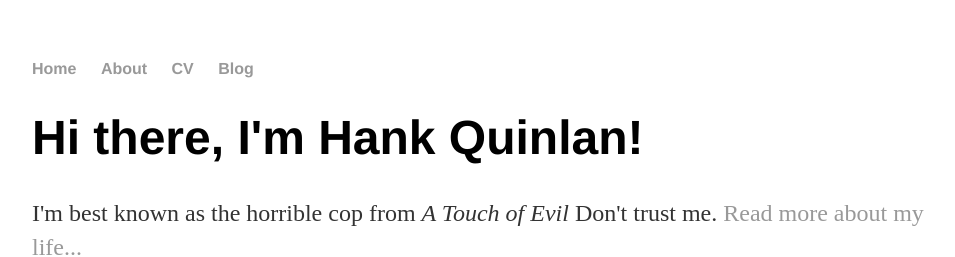
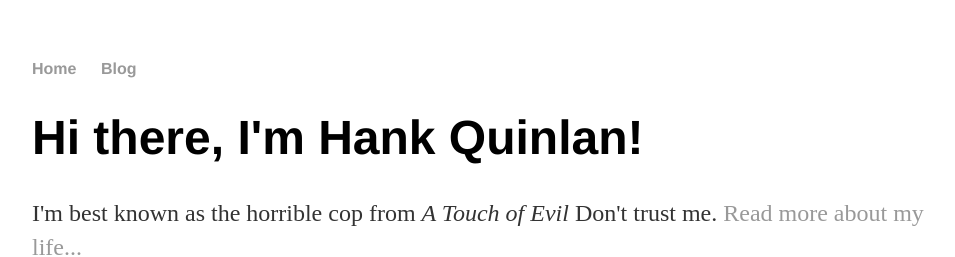
Before and after one commit to DangSinslay/DangSinslay.github.io, a Jekyll site: the page built from index.html, in a window 1280 px wide. Shown: the top 257 px of the page, without its empty margins (160-1115 px from the left). Built offline with Jekyll 4.4.1, drawn with Linux system fonts in a browser that asks for light colours.

Commit message:
Update default.html

```diff
--- a/_layouts/default.html
+++ b/_layouts/default.html
@@ -2,15 +2,12 @@
 	<html>
 		<head>
 			<title>{{ page.title }}</title>
-			<!-- link to main stylesheet -->
 			<link rel="stylesheet" type="text/css" href="/css/main.css">
 		</head>
 		<body>
 			<nav>
 	    		<ul>
 	        		<li><a href="/">Home</a></li>
-		        	<li><a href="/about">About</a></li>
-	        		<li><a href="/cv">CV</a></li>
 	        		<li><a href="/blog">Blog</a></li>
 	    		</ul>
 			</nav>
```
